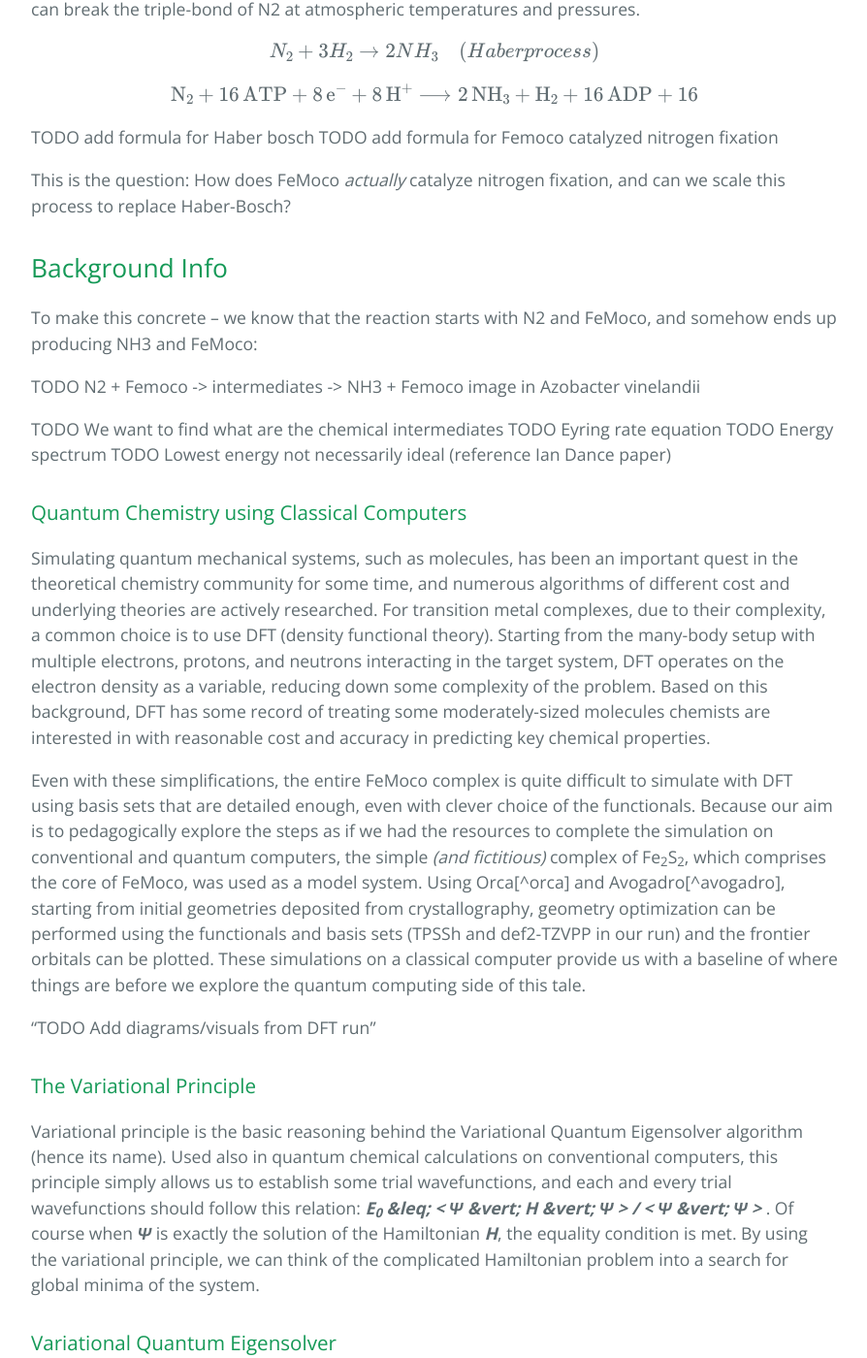
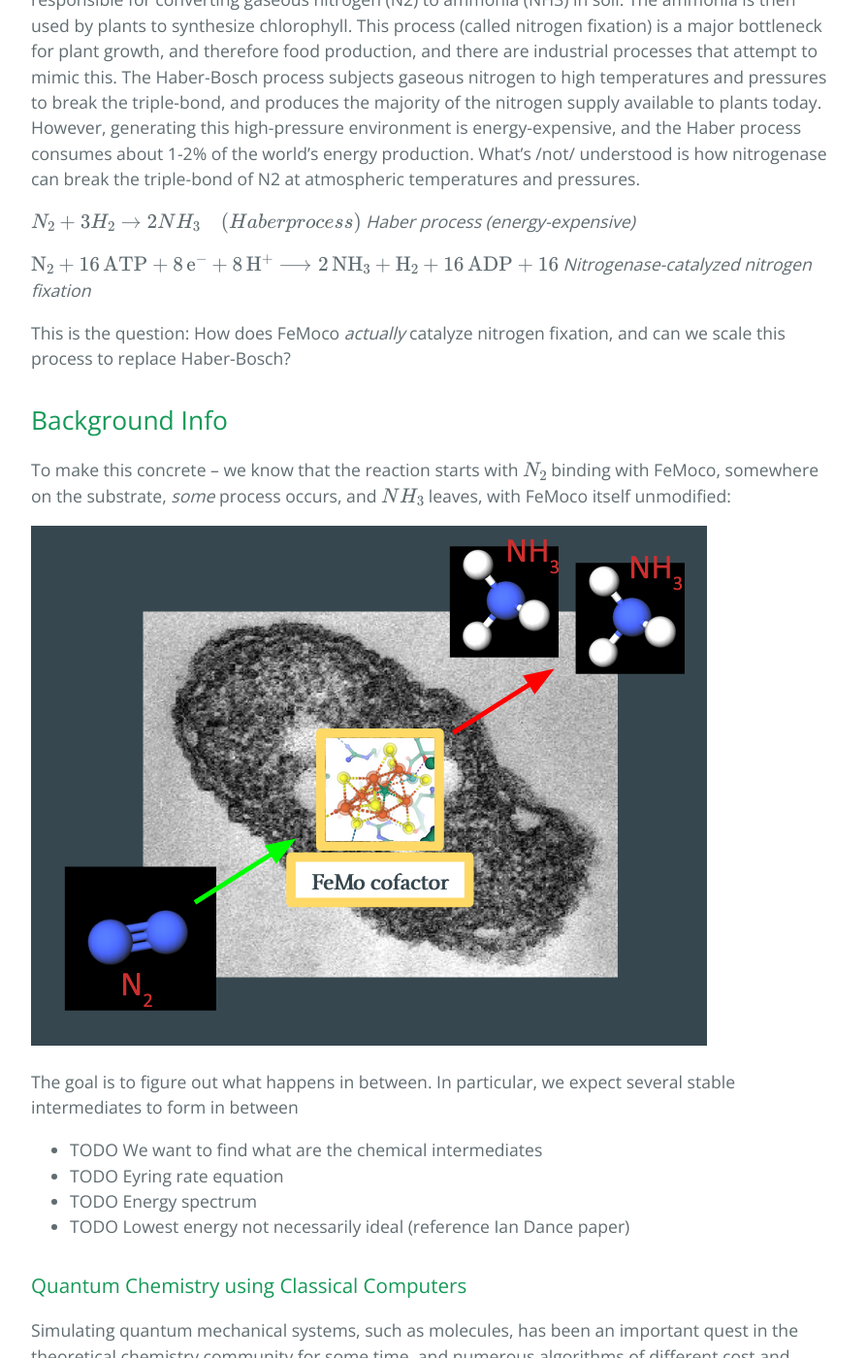
Before and after one commit to roytu/QOSF-FeMoco2020, a Jekyll site: the page built from index.md, in a window 1280 px wide and 1400 px high, scrolled down 1769 px. Shown: the whole window at 97% size, without its empty margins (192-1086 px from the left). Built offline with Jekyll 4.4.1, drawn with Linux system fonts in a browser that asks for light colours; our own code applies the rules of GitHub Pages for plain Markdown files; formulas are drawn with MathJax 3; the repository's description, which GitHub fills in, is left out; some of the changed text lies outside the part shown.

```diff
--- a/_config.yml
+++ b/_config.yml
@@ -1,3 +1,7 @@
+title:
+  TEST
+description:
+  TEST
 plugins:
     - jekyll
     - jekyll-seo-tag
--- a/_layouts/default.html
+++ b/_layouts/default.html
@@ -13,7 +13,7 @@
     {% endif %}
     <meta charset="UTF-8">
 
-    <script src="https://cdn.mathjax.org/mathjax/latest/MathJax.js?config=TeX-AMS-MML_HTMLorMML" type="text/javascript"></script>
+    {% include mathjax.html %}
 
 {% seo %}
     <meta name="viewport" content="width=device-width, initial-scale=1">
--- a/index.md
+++ b/index.md
@@ -37,25 +40,30 @@
 and pressures.
 
 $$N_2 + 3H_2 \rightarrow 2NH_3 \quad (Haber process)$$
+*Haber process (energy-expensive)*
 
 $$\ce{N2 + 16ATP + 8e- + 8H+ -> 2NH3 + H2 + 16ADP + 16}$$
-
-TODO add formula for Haber bosch TODO add formula for Femoco catalyzed nitrogen
-fixation
+*Nitrogenase-catalyzed nitrogen fixation*
 
 This is the question: How does FeMoco *actually* catalyze nitrogen fixation, and
 can we scale this process to replace Haber-Bosch?
 
 ## Background Info
 
-To make this concrete -- we know that the reaction starts with N2 and FeMoco,
-and somehow ends up producing NH3 and FeMoco:
+To make this concrete -- we know that the reaction starts with $$N_2$$ binding
+with FeMoco, somewhere on the substrate, *some* process occurs, and $$NH_3$$
+leaves, with FeMoco itself unmodified:
 
-TODO N2 + Femoco -> intermediates -> NH3 + Femoco image in Azobacter vinelandii
+![A (simplified) process for nitrogen fixation in Azobacter vinelandii](./images/nitrogenase_catalysis.png)
 
-TODO We want to find what are the chemical intermediates TODO Eyring rate
-equation TODO Energy spectrum TODO Lowest energy not necessarily ideal
-(reference Ian Dance paper)
+The goal is to figure out what happens in between. In particular, we expect
+several stable intermediates to form in between
+
+* TODO We want to find what are the chemical intermediates
+* TODO Eyring rate
+equation
+* TODO Energy spectrum
+* TODO Lowest energy not necessarily ideal (reference Ian Dance paper)
 
 ### Quantum Chemistry using Classical Computers
 
```
Also changed, not shown: other parts of index.md (+3 -0 lines), _includes/mathjax.html (added, +14 -0 lines), 2 other files.
